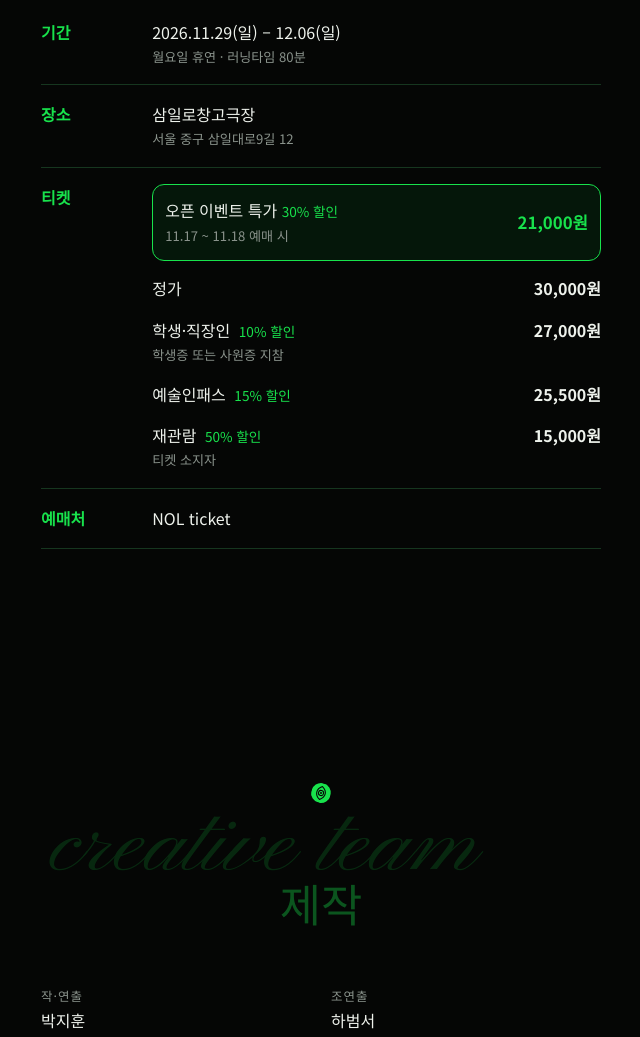
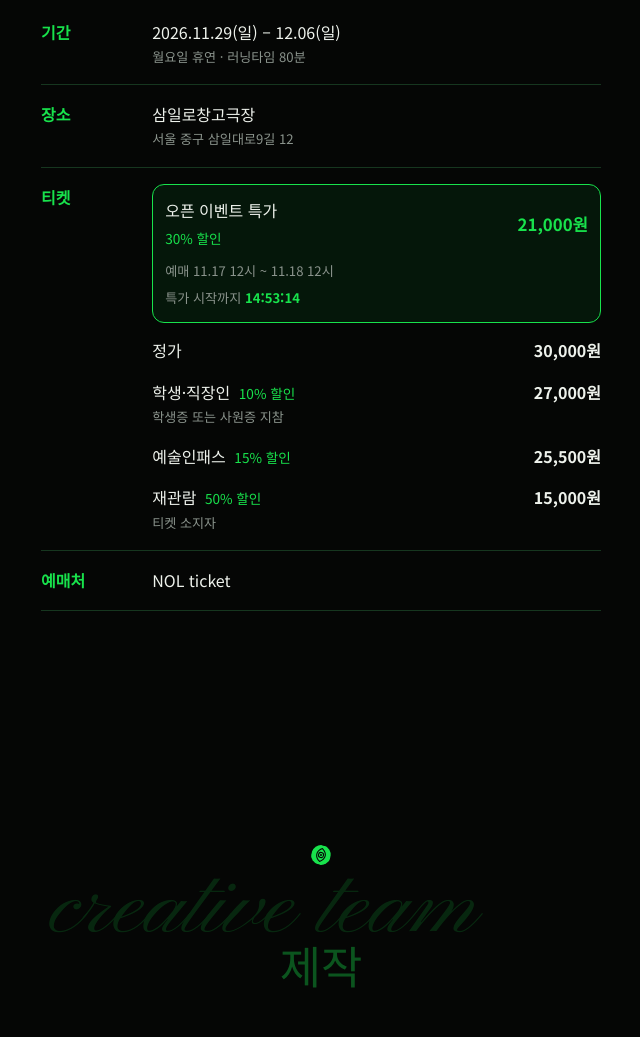
Before and after one commit to sakurijihey/WhatIBelieve, a plain HTML site: page index.html in a window 1280 px wide. Shown: the part 9167-10204 px from the top of the page, without its empty margins (319-959 px from the left). Drawn offline with Linux system fonts and the light colour scheme.

Commit message:
Refactor event pricing display and logic
Updated event pricing structure and visibility logic.

```diff
--- a/index.html
+++ b/index.html
@@ -147,9 +147,14 @@ main{position:relative;z-index:1}
 .price{display:flex;justify-content:space-between;gap:12px;font-variant-numeric:tabular-nums}
 .price b{white-space:nowrap}
 .price+.price{margin-top:.9rem}
-.price.event{padding:.8rem .75rem;gap:8px;border:1.5px solid var(--green);border-radius:12px;background:rgba(24,226,76,.08);align-items:center}
-.price.event em{margin-left:0;display:inline-block}
-.price.event b{color:var(--green);font-size:1.05rem}
+.ev{display:block;margin-bottom:.9rem;padding:.8rem .75rem;border:1.5px solid var(--green);border-radius:12px;background:rgba(24,226,76,.08)}
+.ev-top{display:flex;justify-content:space-between;align-items:center;gap:8px}
+.ev-name{display:flex;flex-direction:column;gap:.15rem}
+.ev-name em{font-style:normal;color:var(--green);font-size:.85rem}
+.ev-top b{color:var(--green);font-size:1.05rem;white-space:nowrap}
+.ev-per{display:block;margin-top:.6rem;color:var(--dim);font-size:.8rem}
+.ev-cd{display:block;margin-top:.3rem;color:var(--paper);font-size:.82rem;font-variant-numeric:tabular-nums}
+.ev-cd b{color:var(--green);font-weight:700}
 .price em{font-style:normal;color:var(--green);font-size:.85rem;margin-left:.3em}
 
 /* team */
@@ -308,7 +313,11 @@ html,body{margin:0}img{max-width:100%}[hidden]{display:none!important}
         <div><dt>기간</dt><dd>2026.11.29(일) – 12.06(일)<small>월요일 휴연 · 러닝타임 80분</small></dd></div>
         <div><dt>장소</dt><dd>삼일로창고극장<small>서울 중구 삼일대로9길 12</small></dd></div>
         <div><dt>티켓</dt><dd>
-          <span class="price event" id="evt" hidden><span><span style="white-space:nowrap">오픈 이벤트 특가</span> <em>30% 할인</em><small>11.17 ~ 11.18 예매 시</small></span><b>21,000원</b></span>
+          <span class="ev" id="evt" hidden>
+            <span class="ev-top"><span class="ev-name">오픈 이벤트 특가<em>30% 할인</em></span><b>21,000원</b></span>
+            <small class="ev-per">예매 11.17 12시 ~ 11.18 12시</small>
+            <small class="ev-cd" id="evCd" aria-live="off"></small>
+          </span>
           <span class="price"><span>정가</span><b>30,000원</b></span>
           <span class="price"><span>학생·직장인 <em>10% 할인</em><small>학생증 또는 사원증 지참</small></span><b>27,000원</b></span>
           <span class="price"><span>예술인패스 <em>15% 할인</em></span><b>25,500원</b></span>
@@ -462,11 +471,16 @@ html,body{margin:0}img{max-width:100%}[hidden]{display:none!important}
     else { cEl.textContent='공연이 종료되었습니다'; }
   }
   tickCount(); setInterval(tickCount,1000);
-  /* open-event price: shown 11.16 20:55 – 11.18 12:00 (KST) */
-  var evt=document.getElementById('evt');
-  var EV_S=new Date('2026-11-16T20:55:00+09:00').getTime(), EV_E=new Date('2026-11-18T12:00:00+09:00').getTime();
-  function tickEvt(){ var n=Date.now(); evt.hidden=!(n>=EV_S&&n<EV_E); }
-  tickEvt(); setInterval(tickEvt,60000);
+  /* open-event price: shown 11.16 20:55 – 11.18 12:00 (KST); sale runs 11.17 12:00 – 11.18 12:00 */
+  var evt=document.getElementById('evt'), evCd=document.getElementById('evCd');
+  var EV_S=new Date('2026-11-16T20:55:00+09:00').getTime(), SALE_S=OPEN, EV_E=new Date('2026-11-18T12:00:00+09:00').getTime();
+  function fmt(ms){ var s=Math.max(0,Math.floor(ms/1000)), d=Math.floor(s/86400), h=Math.floor(s%86400/3600), m=Math.floor(s%3600/60), sec=s%60; return (d>0?'D-'+d+' ':'')+pad(h)+':'+pad(m)+':'+pad(sec); }
+  function tickEvt(){
+    var n=Date.now(); evt.hidden=!(n>=EV_S&&n<EV_E);
+    if(evt.hidden) return;
+    evCd.innerHTML = n<SALE_S ? '특가 시작까지 <b>'+fmt(SALE_S-n)+'</b>' : '특가 종료까지 <b>'+fmt(EV_E-n)+'</b>';
+  }
+  tickEvt(); setInterval(tickEvt,1000);
 })();
 </script>
 </body>
```
